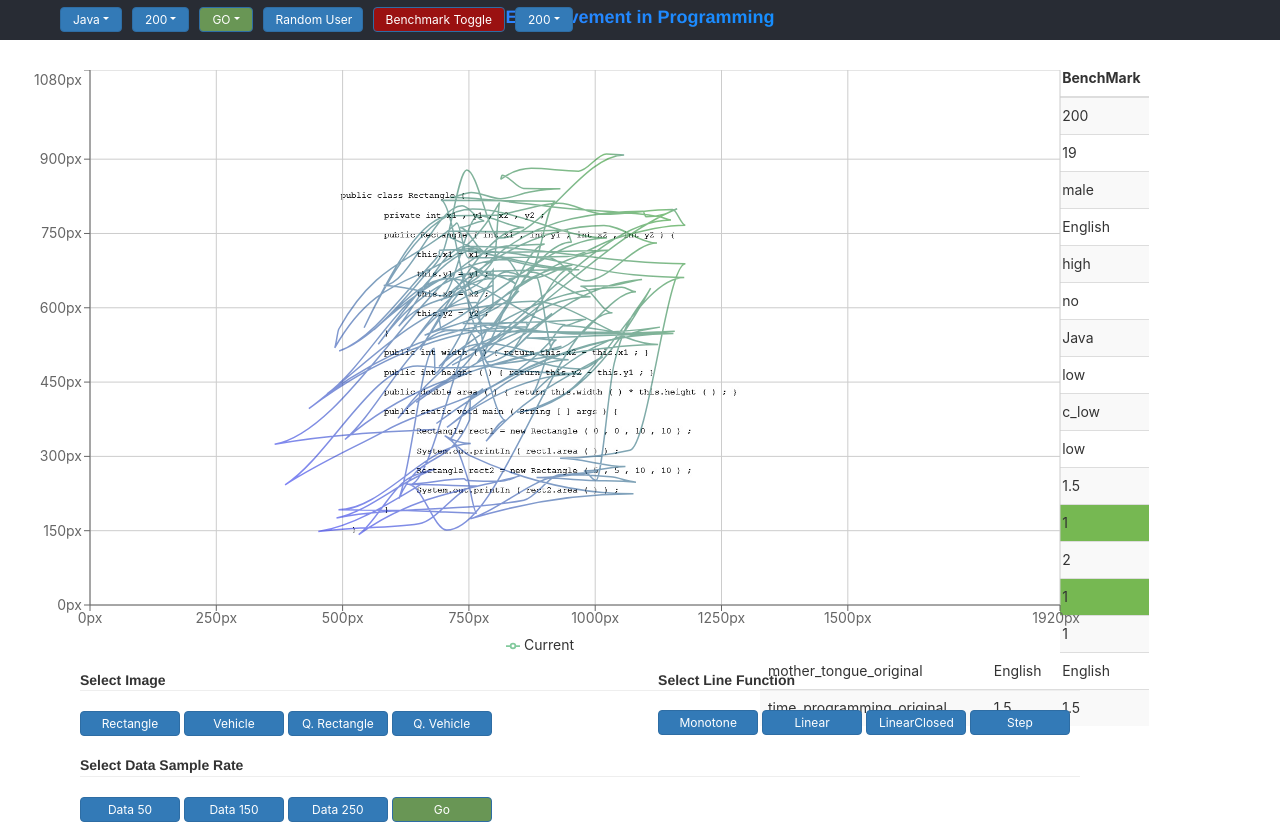
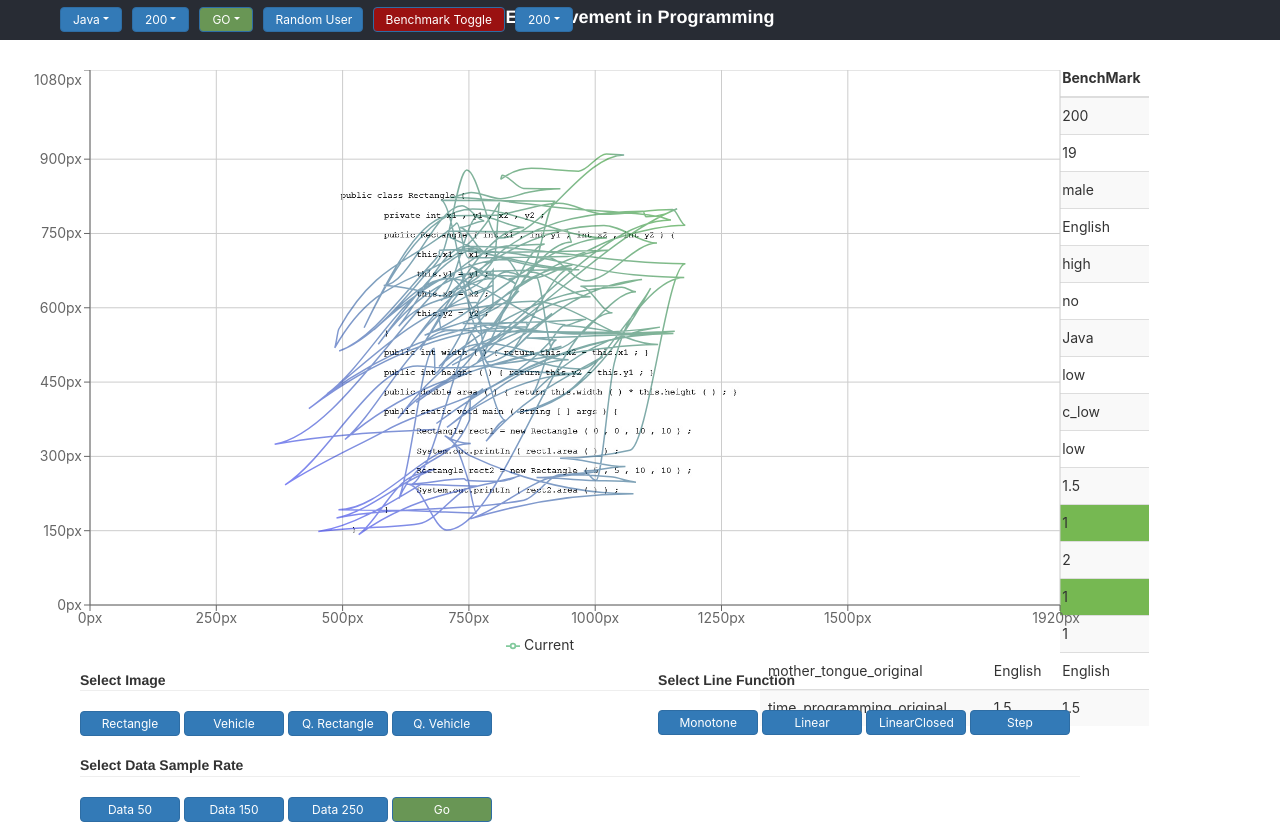
Before and after one commit to ashvtol/EMIP, a React (Create React App) app in the folder dashboard/: page / in a window 1280 px wide. Built offline with nearby package versions, Linux system fonts and the light colour scheme.

Commit message:
Removed the rainbow effect from the title

```diff
--- a/dashboard/src/HeaderMenu.js
+++ b/dashboard/src/HeaderMenu.js
@@ -88,7 +88,7 @@ class HeaderMenu extends React.Component {
         return (
             <div>
                 <div className={"header"}>
-                    <div className={classNames("title", "rainbow_text_animated")}>
+                    <div className={classNames("title")}>
                         Eye Movement in Programming
                     </div>
                     <div className={"menu"}>
--- a/dashboard/src/headerStyle.css
+++ b/dashboard/src/headerStyle.css
@@ -44,21 +44,3 @@
     font-weight: bold;
     /*background-color: white;*/
 }
-
-.rainbow_text_animated {
-    background: linear-gradient(to right, #6666ff, #0099ff, #00ff00, #ff3399, #6666ff);
-    -webkit-background-clip: text;
-    color: transparent;
-    animation: rainbow_animation 6s ease-in-out infinite;
-    background-size: 400% 100%;
-}
-
-@keyframes rainbow_animation {
-    0%, 100% {
-        background-position: 0 0;
-    }
-
-    50% {
-        background-position: 100% 0;
-    }
-}
```
Also changed, not shown: 1 other file (tests, documents, lock files or other folders).
